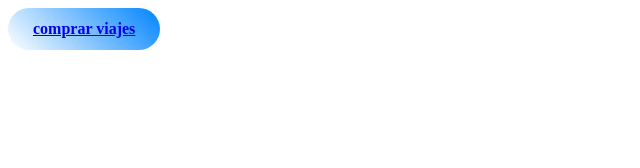
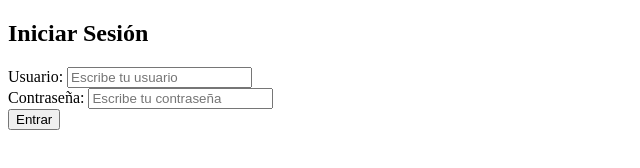
Before and after one commit to alejandromartin00/miwebconestilo, a plain HTML site: page index.html in a window 1280 px wide. Shown: the whole page, without its empty margins (0-640 px from the left). Drawn offline with Linux system fonts and the light colour scheme.

Commit message:
caja-vuelos

```diff
--- a/index.html
+++ b/index.html
@@ -1,14 +1,25 @@
 <!DOCTYPE html>
-<html lang="en">
+<html lang="es">
 <head>
     <meta charset="UTF-8">
     <meta name="viewport" content="width=device-width, initial-scale=1.0">
-    <title>agencia de viajes</title>
+    <title>Agencia de viajes</title>
     <link rel="stylesheet" href="style.css">
 </head>
 <body>
-    <div id="boton">
-    <a href="destinos.html">comprar viajes</a>
+    <div class="login-container">
+        <h2>Iniciar Sesión</h2>
+        <form>
+            <div class="input-group">
+                <label for="usuario">Usuario:</label>
+                <input type="text" id="usuario" placeholder="Escribe tu usuario">
+            </div>
+            <div class="input-group">
+                <label for="password">Contraseña:</label>
+                <input type="password" id="password" placeholder="Escribe tu contraseña">
+            </div>
+            <button type="button" class="boton" onclick="location.href='destinos.html'">Entrar</button>
+        </form>
     </div>
 </body>
 </html>
--- /dev/null
+++ b/style-index.css
@@ -0,0 +1,67 @@
+/* Body centrado y fondo degradado */
+body {
+    font-family: Arial, sans-serif;
+    background: linear-gradient(135deg, #00f0ff, #00c3ff);
+    display: flex;
+    justify-content: center;
+    align-items: center;
+    height: 100vh;
+    margin: 0;
+}
+
+/* Contenedor del login */
+.login-container {
+    background-color: white;
+    padding: 40px;
+    border-radius: 20px;
+    box-shadow: 0 10px 25px rgba(0,0,0,0.2);
+    width: 350px;
+    text-align: center;
+}
+
+/* Título “Iniciar Sesión” */
+.login-container h2 {
+    margin-bottom: 30px;
+    font-size: 28px;
+}
+
+/* Grupos de inputs */
+.input-group {
+    margin-bottom: 20px;
+    text-align: left;
+}
+
+/* Labels */
+.input-group label {
+    display: block;
+    margin-bottom: 5px;
+    font-weight: bold;
+}
+
+/* Inputs */
+.input-group input {
+    width: 100%;
+    padding: 10px;
+    border-radius: 10px;
+    border: 1px solid #ccc;
+    box-sizing: border-box;
+}
+
+/* Botón gradiente */
+.boton {
+    width: 100%;
+    padding: 12px;
+    border: none;
+    border-radius: 25px;
+    font-weight: bold;
+    color: white;
+    background: linear-gradient(45deg, #ff6a00, #ee0979);
+    cursor: pointer;
+    font-size: 16px;
+    transition: transform 0.2s, box-shadow 0.2s;
+}
+
+.boton:hover {
+    transform: translateY(-2px);
+    box-shadow: 0 8px 20px rgba(0,0,0,0.3);
+}
--- a/style.css
+++ b/style.css
@@ -29,12 +29,3 @@
     width: 100%;
     text-align: center;;
 }
-#boton{
- display: inline-block;                  /* permite padding y margen como bloque */
-  text-decoration: none !important;      /* fuerza que no haya subrayado */
-  color: white;                           /* color del texto */
-  background: linear-gradient(45deg, #ffffff, #0084ff);
-  padding: 12px 25px;
-  border-radius: 25px;
-  font-weight: bold;
-}
```
Also changed, not shown: destinos.html (+16 -10 lines).
